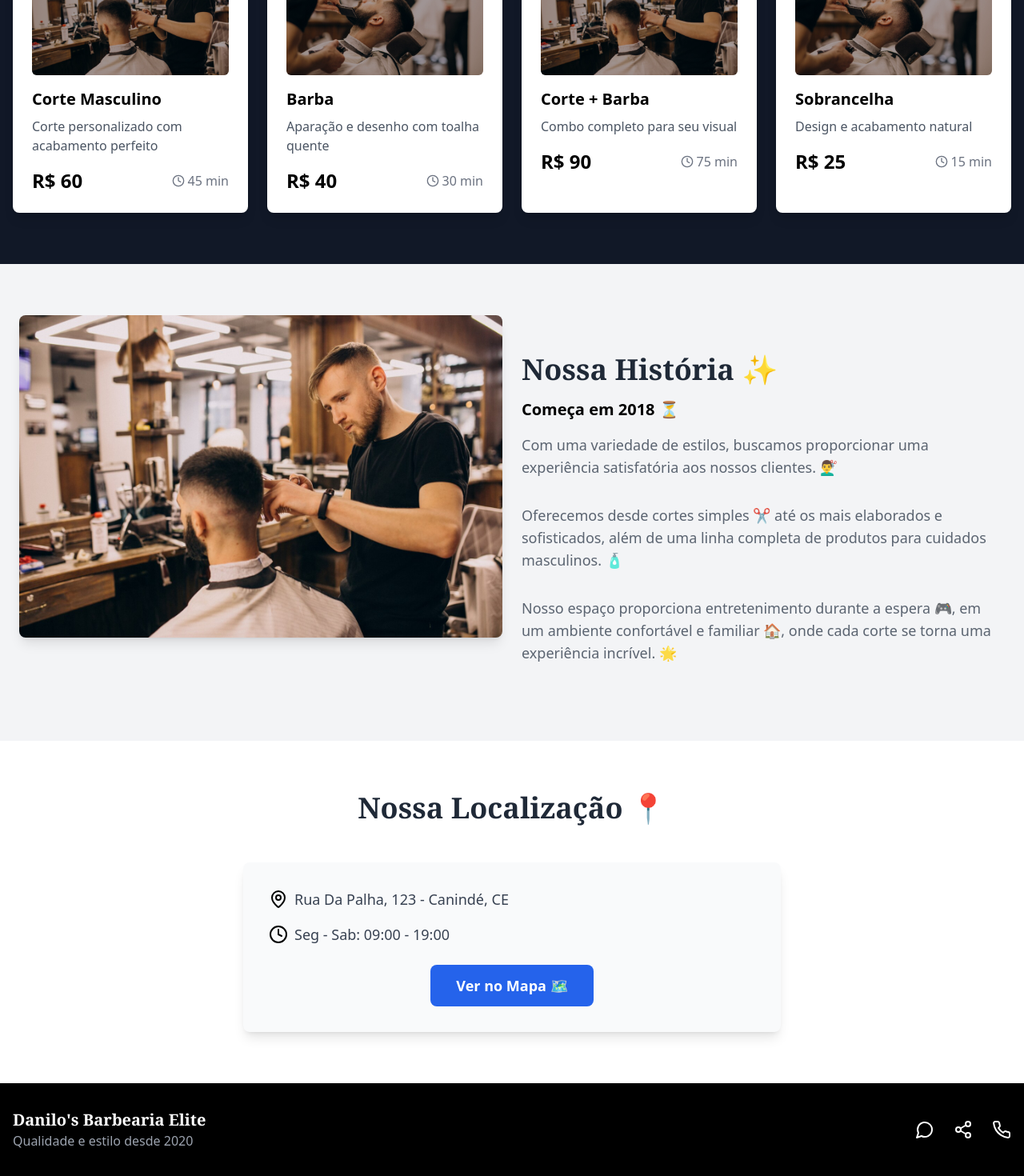
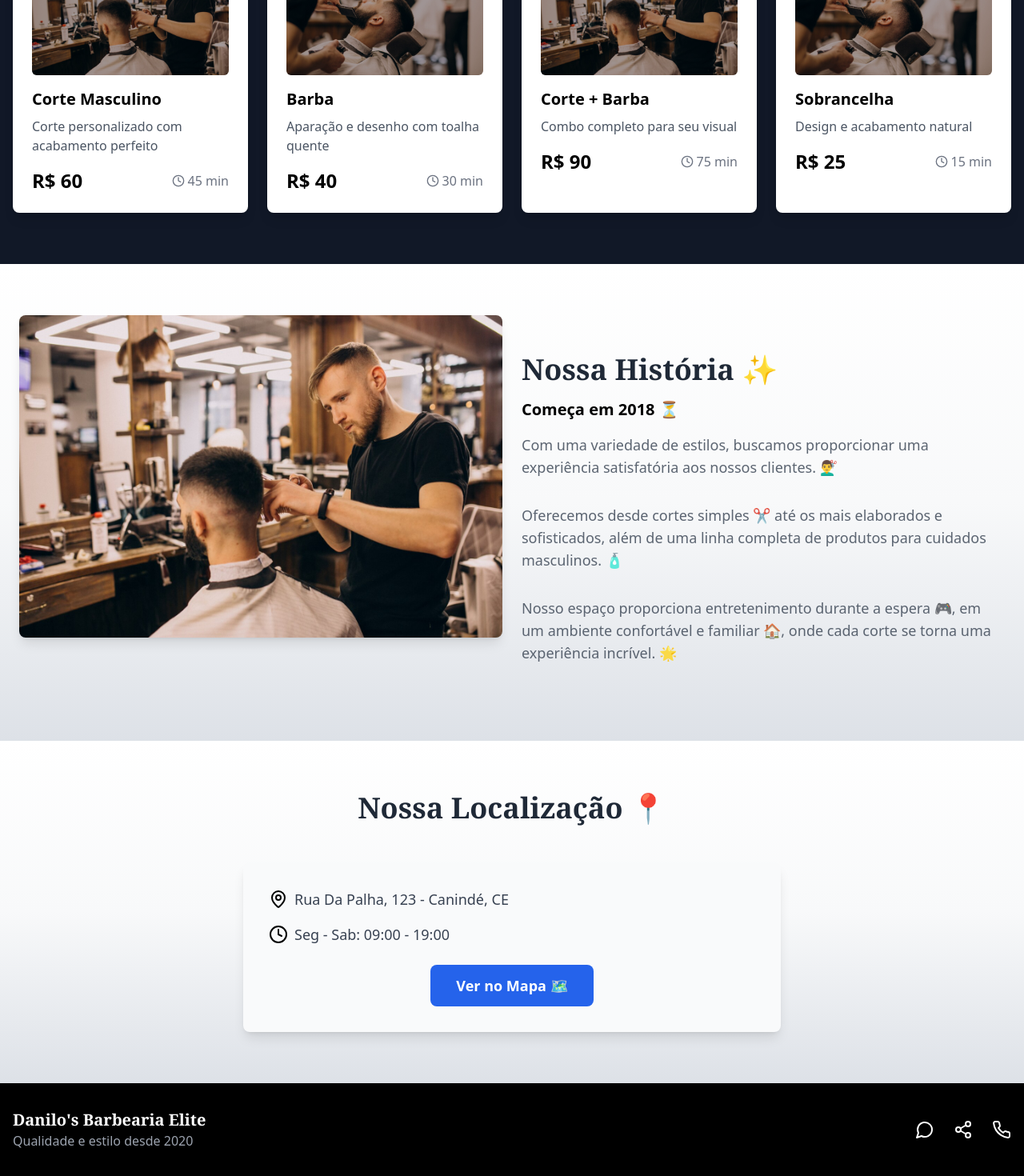
Before and after one commit to Alex900930/BarberAgenda, a Next.js app: page / in a window 1280 px wide. Shown: the part 2424-3894 px from the top of the page at 80% size. Built offline with nearby package versions, Linux system fonts and the light colour scheme.

Commit message:
ajustado fondo en componentes localizacaon y quemsomos

```diff
--- a/src/ui/Localizacion.tsx
+++ b/src/ui/Localizacion.tsx
@@ -13,7 +13,7 @@ export default function Localizacao() {
                     ease: [0, 0.71, 0.2, 1.01],
                 }}
             >
-               <section id="localizacao" className="py-16 bg-white">
+               <section id="localizacao" className="py-16 bg-gradient-to-b from-white via-[#F8F9FA] to-[#DDE1E7]">
       <div className="container px-6 mx-auto">
         <h2 className="mb-12 font-serif text-4xl font-bold text-center text-gray-800 font-poppins">
           Nossa Localização 📍
--- a/src/ui/Quemsomos.tsx
+++ b/src/ui/Quemsomos.tsx
@@ -13,7 +13,7 @@ export default function QuemSomos() {
                     ease: [0, 0.71, 0.2, 1.01],
                 }}
             >
-               <section id="quemsomos" className="py-16 bg-gray-100">
+               <section id="quemsomos" className="py-16 bg-gradient-to-b from-white via-[#F8F9FA] to-[#DDE1E7]">
       <div className="container px-6 mx-auto">
         <div className="grid grid-cols-1 gap-6 md:grid-cols-2 lg:grid-cols-2">
           {/* Imagen que ocupa 2 columnas en pantallas grandes */}
```
